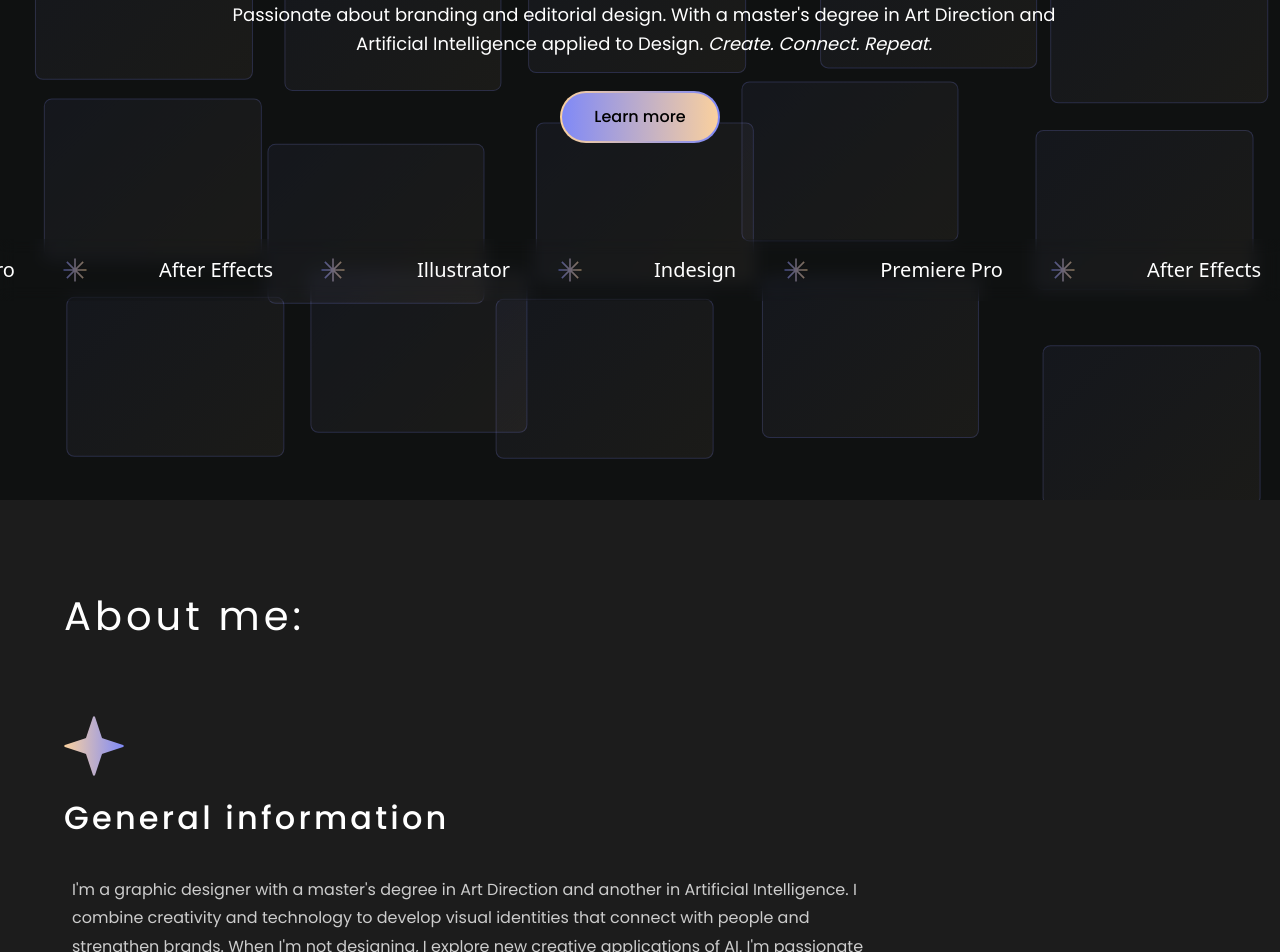
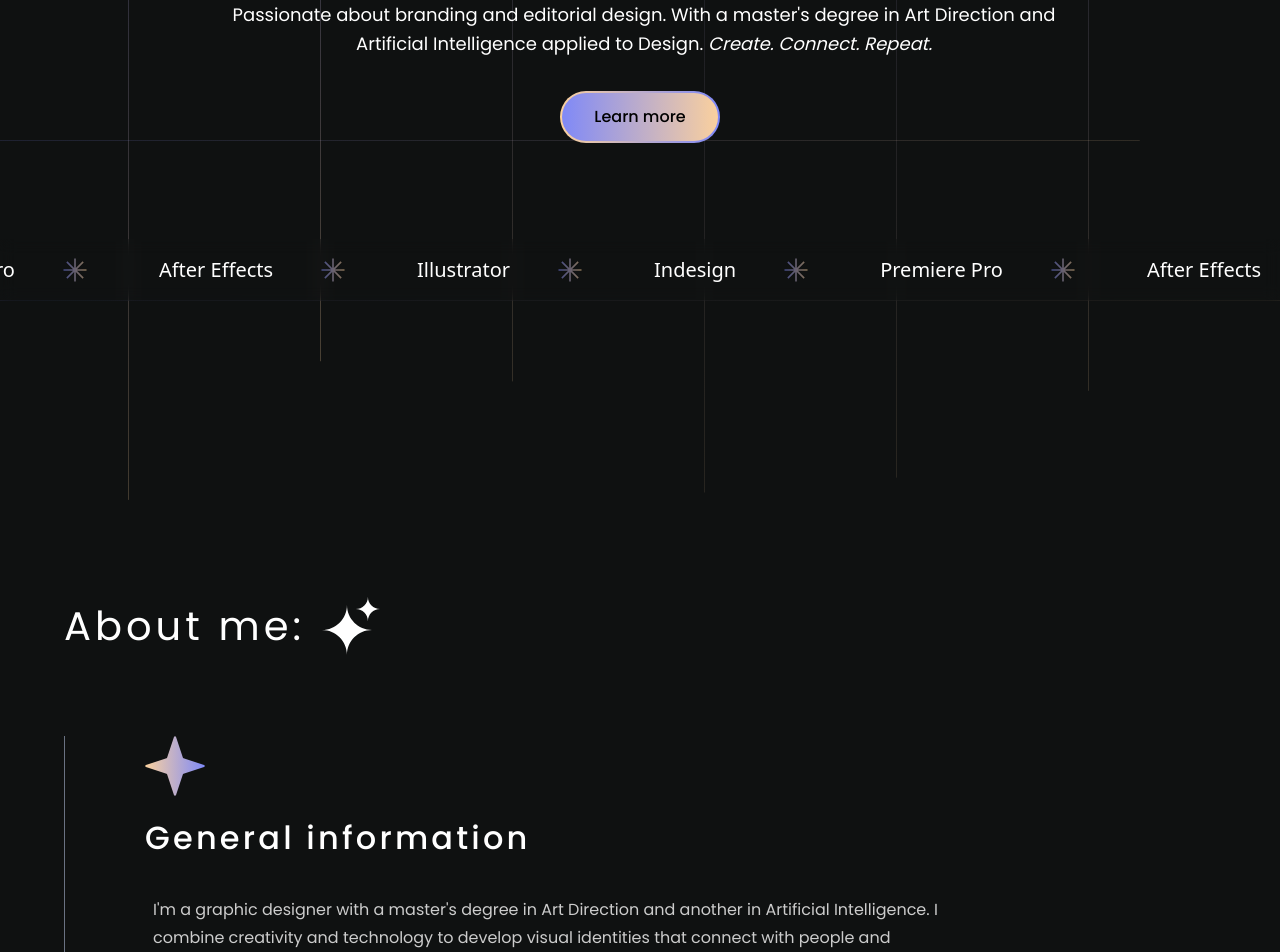
Before and after one commit to DiegoChilleron/carmenmo, a React (Vite) app: page / in a window 1280 px wide. Shown: the part 300-1252 px from the top of the page. Built offline with nearby package versions, Linux system fonts and the light colour scheme.

Commit message:
some updates

```diff
--- a/src/components/About/About.tsx
+++ b/src/components/About/About.tsx
@@ -67,7 +67,7 @@ export const About = () => {
         </div>
 
         {/* Experiencia */}
-        <div className="about__section">
+        <div className="about__section about__section--experience">
           <img src={starIcon} alt="star" className="about__section-icon" />
           <h3 className="about__section-title">{t('about.experienceTitle')}</h3>
           <div className="about__cards">
--- a/src/components/Hero/Hero.tsx
+++ b/src/components/Hero/Hero.tsx
@@ -15,27 +15,54 @@ export const Hero = () => {
   // Duplicamos el array para crear un loop infinito sin cortes
   const duplicatedTools = [...tools, ...tools, ...tools,...tools, ...tools, ...tools];
 
-  // Crear grid de rectangulos animados
-  const gridItems = Array.from({ length: 20 }, (_, i) => i);
+  // Líneas verticales - posiciones en porcentaje
+  const verticalLines = [10, 25, 40, 55, 70, 85];
+
+  // Líneas horizontales - posiciones en porcentaje
+  const horizontalLines = [15, 35, 55, 75];
 
   return (
     <section className="hero">
-      {/* Animated background grid */}
-      <div className="hero__background-grid">
-        {gridItems.map((index) => (
+      {/* Animated grid background */}
+      <div className="hero__grid-background">
+        {/* Líneas verticales */}
+        {verticalLines.map((position, index) => (
           <motion.div
-            key={index}
-            className="hero__grid-item"
+            key={`v-${index}`}
+            className="hero__grid-line hero__grid-line--vertical"
+            style={{ left: `${position}%` }}
+            initial={{ opacity: 0, scaleY: 0 }}
             animate={{
-              x: [0, Math.random() * 100 - 50, 0],
-              y: [0, Math.random() * 100 - 50, 0],
+              opacity: [0.2, 0.5, 0.2],
+              scaleY: [0, 1, 0.8, 1],
             }}
             transition={{
-              duration: 10 + Math.random() * 10,
+              duration: 4 + index * 0.5,
               repeat: Infinity,
               repeatType: "reverse",
               ease: "easeInOut",
-              delay: Math.random() * 5,
+              delay: index * 0.3,
+            }}
+          />
+        ))}
+
+        {/* Líneas horizontales */}
+        {horizontalLines.map((position, index) => (
+          <motion.div
+            key={`h-${index}`}
+            className="hero__grid-line hero__grid-line--horizontal"
+            style={{ top: `${position}%` }}
+            initial={{ opacity: 0, scaleX: 0 }}
+            animate={{
+              opacity: [0.2, 0.5, 0.2],
+              scaleX: [0, 1, 0.8, 1],
+            }}
+            transition={{
+              duration: 4 + index * 0.5,
+              repeat: Infinity,
+              repeatType: "reverse",
+              ease: "easeInOut",
+              delay: index * 0.4,
             }}
           />
         ))}
--- a/src/index.css
+++ b/src/index.css
@@ -25,6 +25,20 @@ h1 {
 
 h2 {
     @apply text-center text-3xl md:text-4xl xl:text-5xl py-8 tracking-widest;
+    display: inline-flex;
+    align-items: center;
+    gap: 1rem;
+}
+
+h2::after {
+    content: '';
+    display: inline-block;
+    width: 60px;
+    height: 60px;
+    background-image: url('/src/assets/icons/starts_icon.svg');
+    background-size: contain;
+    background-repeat: no-repeat;
+    background-position: center;
 }
 
 h3 {
@@ -49,7 +63,7 @@ p {
 
 /* Gradient Button - Shared styles */
 .button-gradient {
-    @apply px-8 py-3 rounded-full transition-all duration-200 font-medium;
+    @apply px-8 py-3 rounded-full transition-all duration-400 font-medium;
     font-family: 'Poppins', sans-serif;
     color: #000000;
     background: linear-gradient(to right, #7E88F8, #FBD19D);
@@ -62,6 +76,12 @@ p {
 }
 
 .button-gradient:hover {
+    background: linear-gradient(to right, #FBD19D, #7E88F8);
+    background-image:
+        linear-gradient(to right, #FBD19D, #7E88F8),
+        linear-gradient(to right, #7E88F8, #FBD19D);
+    background-origin: border-box;
+    background-clip: padding-box, border-box;
     transform: scale(1.05);
 }
 
@@ -74,7 +94,7 @@ section {
 /* Navbar */
 .navbar {
     @apply fixed top-0 left-0 right-0 z-50 shadow-sm w-full;
-    background-color: #1C1C1C !important;
+    background-color: #0F1111 !important;
 }
 
 .navbar__container {
@@ -102,10 +122,10 @@ section {
     padding-left: 3rem;
     padding-right: 3rem;
     gap: 3rem;
-    background-color: #1C1C1C !important;
+    background-color: #0F1111 !important;
     border: 2px solid transparent;
     background-image:
-        linear-gradient(#1C1C1C, #1C1C1C),
+        linear-gradient(#0F1111, #0F1111),
         linear-gradient(to right, #7E88F8, #FBD19D);
     background-origin: border-box;
     background-clip: padding-box, border-box;
@@ -215,6 +235,34 @@ section {
     );
 }
 
+/* Nueva cuadrícula animada minimalista */
+.hero__grid-background {
+    @apply absolute inset-0 overflow-hidden;
+    z-index: 0;
+    pointer-events: none;
+}
+
+.hero__grid-line {
+    @apply absolute;
+    background: linear-gradient(
+        135deg,
+        rgba(126, 136, 248, 0.5) 0%,
+        rgba(251, 209, 157, 0.5) 100%
+    );
+}
+
+.hero__grid-line--vertical {
+    width: 1px;
+    height: 100%;
+    transform-origin: top;
+}
+
+.hero__grid-line--horizontal {
+    height: 1px;
+    width: 100%;
+    transform-origin: left;
+}
+
 .hero__container {
     @apply max-w-4xl mx-auto text-center;
     position: relative;
@@ -291,7 +339,7 @@ section {
 /* About Section */
 .about {
   @apply min-h-screen py-16 px-4;
-  background-color: #1C1C1C;
+  background-color: #0F1111;
 }
 
 .about__container {
@@ -308,11 +356,16 @@ section {
 }
 
 .about__section {
-  @apply mb-16;
+  @apply mb-16 border-l-1 border-gray-500;
 }
 
 .about__section--info {
-  margin-bottom: 6rem;
+
+    @apply pl-4 md:pl-20 mb-30;
+}
+
+.about__section--experience {
+  @apply ml-5 md:ml-30 pl-4 md:pl-20;
 }
 
 .about__section-icon {
@@ -407,7 +460,7 @@ section {
 /* Projects Section */
 .projects {
   @apply min-h-screen py-16 px-4;
-  background-color: #1C1C1C;
+  background-color: #0F1111;
 }
 
 .projects__container {
@@ -514,7 +567,7 @@ section {
 /* Contact Section */
 .contact {
   @apply min-h-screen py-16 px-4;
-  background-color: #1C1C1C;
+  background-color: #0F1111;
   position: relative;
   overflow: hidden;
 }
@@ -585,7 +638,7 @@ section {
 /* Footer */
 .footer {
     @apply w-full py-8;
-    background-color: #1C1C1C !important;
+    background-color: #0F1111 !important;
 }
 
 .footer__container {
@@ -608,10 +661,10 @@ section {
 /* Footer Social Media */
 .footer__social {
     @apply flex items-center space-x-8 rounded-full px-8 py-2;
-    background-color: #1C1C1C !important;
+    background-color: #0F1111 !important;
     border: 2px solid transparent;
     background-image:
-        linear-gradient(#1C1C1C, #1C1C1C),
+        linear-gradient(#0F1111, #0F1111),
         linear-gradient(to right, #7E88F8, #FBD19D);
     background-origin: border-box;
     background-clip: padding-box, border-box;
```
Also changed, not shown: src/assets/icons/starts_icon.svg (added).
